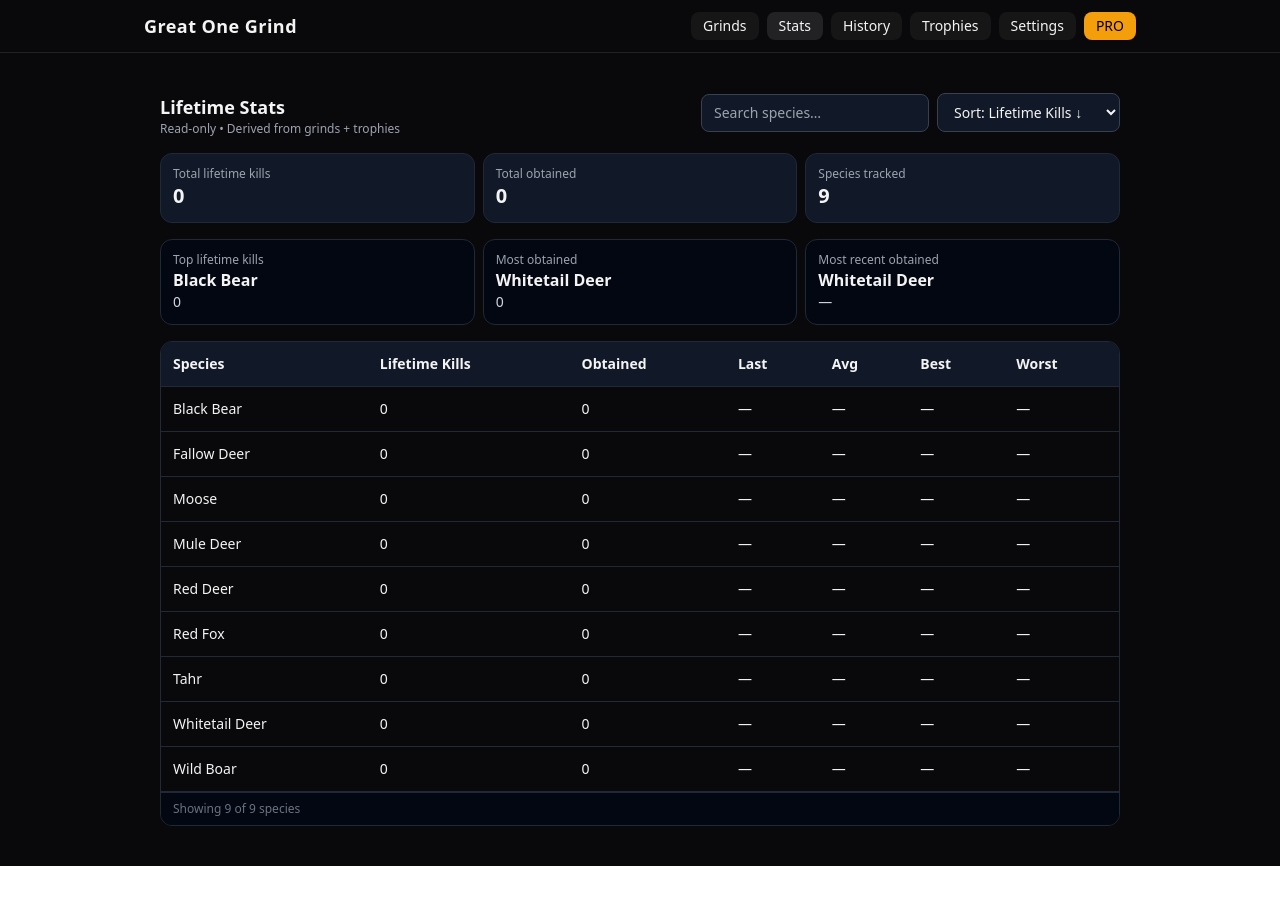
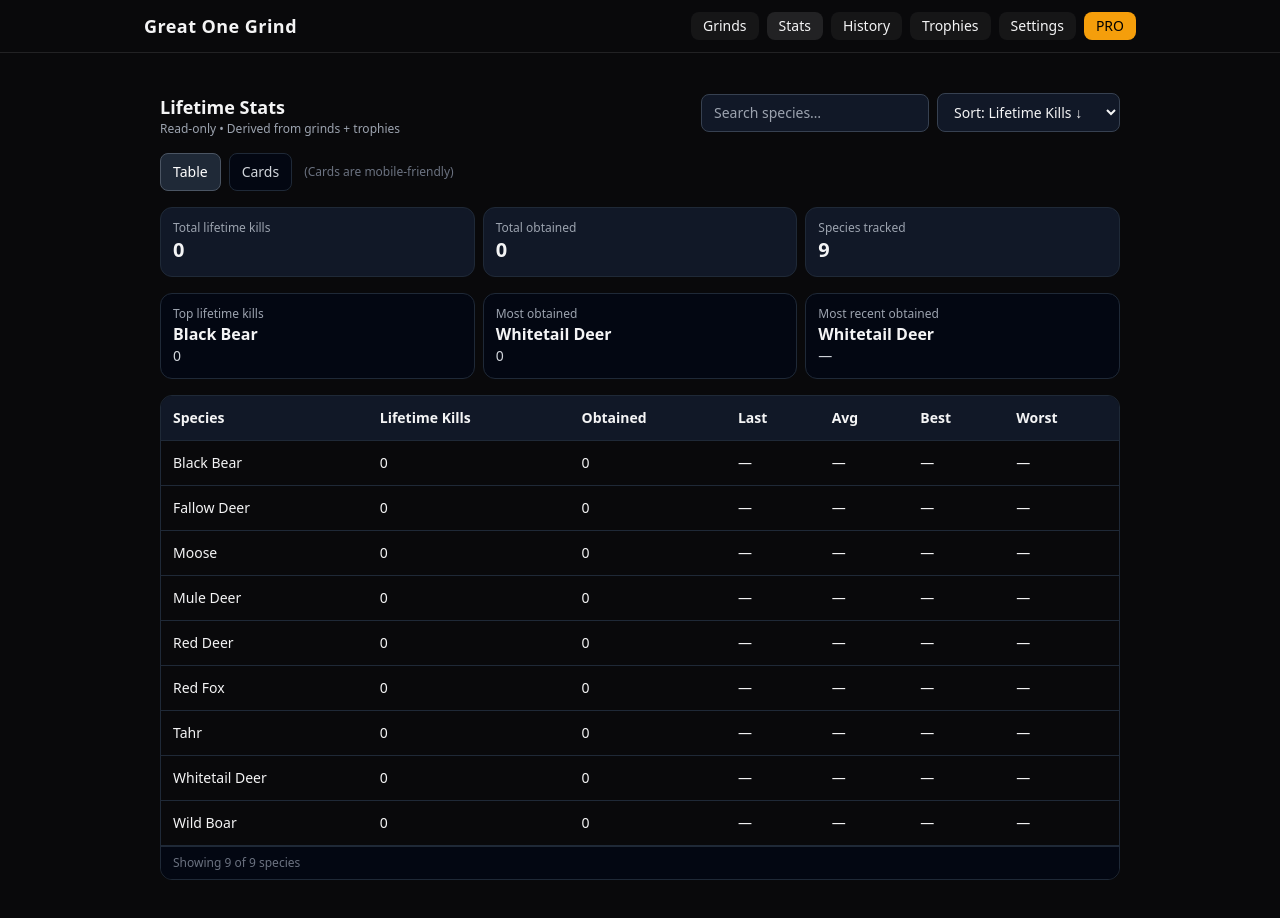
Before and after one commit to Camoford/great-one-grind, a React (Vite) app: page / in a window 1280 px wide. Both pictures are taken after a click on the button "Stats". Before the commit the page ends 866 px from the top, so only its background shows below. Built offline with nearby package versions, Linux system fonts and the light colour scheme.

Commit message:
Stats polish: add table/cards view toggle (read-only)

```diff
--- a/components/StatsDashboard.tsx
+++ b/components/StatsDashboard.tsx
@@ -3,10 +3,11 @@ import React, { useMemo, useState } from "react";
 import { useHunterStore } from "../store";
 
 /**
- * StatsDashboard — READ ONLY (POLISHED + HIGHLIGHTS)
+ * StatsDashboard — READ ONLY (POLISHED + HIGHLIGHTS + MOBILE CARDS)
  * - Lifetime kills per species (from grinds)
  * - Trophy stats (from trophies)
  * - Sort + Search + Summary + Top Highlights
+ * - View toggle: Table vs Cards (mobile-friendly)
  * - No mutations, no grinder logic changes
  */
 
@@ -35,6 +36,37 @@ type Row = {
 };
 
 type SortMode = "name" | "kills_desc" | "kills_asc" | "obtained_desc" | "last_desc";
+type ViewMode = "table" | "cards";
+
+function PillButton(props: {
+  active: boolean;
+  label: string;
+  onClick: () => void;
+}) {
+  return (
+    <button
+      onClick={props.onClick}
+      className={[
+        "px-3 py-2 rounded-lg text-sm border",
+        props.active
+          ? "bg-gray-800 border-gray-600 text-white"
+          : "bg-gray-950 border-gray-800 text-gray-300 hover:bg-gray-900/60",
+      ].join(" ")}
+      type="button"
+    >
+      {props.label}
+    </button>
+  );
+}
+
+function StatLine(props: { label: string; value: string }) {
+  return (
+    <div className="flex items-center justify-between gap-3">
+      <div className="text-xs text-gray-400">{props.label}</div>
+      <div className="text-sm font-medium text-gray-200">{props.value}</div>
+    </div>
+  );
+}
 
 export default function StatsDashboard() {
   const grinds = useHunterStore((s) => s.grinds);
@@ -42,6 +74,7 @@ export default function StatsDashboard() {
 
   const [sort, setSort] = useState<SortMode>("kills_desc");
   const [search, setSearch] = useState("");
+  const [view, setView] = useState<ViewMode>("table");
 
   const { rows, summary, highlights } = useMemo(() => {
     const killsBySpecies = new Map<string, number>();
@@ -50,23 +83,22 @@ export default function StatsDashboard() {
 
     // Lifetime kills (sum of grind kills by species)
     for (const g of grinds) {
-      const s = g.species || "";
+      const s = (g as any)?.species || "";
       if (!s) continue;
-      killsBySpecies.set(s, (killsBySpecies.get(s) || 0) + (g.kills || 0));
+      const k = Number((g as any)?.kills || 0);
+      killsBySpecies.set(s, (killsBySpecies.get(s) || 0) + (Number.isFinite(k) ? k : 0));
     }
 
     // Trophy-derived stats
-    for (const t of trophies) {
-      const s = t.species || "";
+    for (const t of trophies as any[]) {
+      const s = t?.species || "";
       if (!s) continue;
 
       const list = obtainedKillsBySpecies.get(s) || [];
-      if (typeof t.killsAtObtained === "number") {
-        list.push(t.killsAtObtained);
-      }
+      if (typeof t?.killsAtObtained === "number") list.push(t.killsAtObtained);
       obtainedKillsBySpecies.set(s, list);
 
-      if (typeof t.obtainedAt === "number") {
+      if (typeof t?.obtainedAt === "number") {
         const prev = lastObtainedBySpecies.get(s) || 0;
         if (t.obtainedAt > prev) lastObtainedBySpecies.set(s, t.obtainedAt);
       }
@@ -74,8 +106,8 @@ export default function StatsDashboard() {
 
     // Union of species from grinds + trophies
     const speciesSet = new Set<string>();
-    grinds.forEach((g) => g.species && speciesSet.add(g.species));
-    trophies.forEach((t) => t.species && speciesSet.add(t.species));
+    grinds.forEach((g: any) => g?.species && speciesSet.add(g.species));
+    trophies.forEach((t: any) => t?.species && speciesSet.add(t.species));
 
     const result: Row[] = [];
 
@@ -113,20 +145,20 @@ export default function StatsDashboard() {
     // Highlights (read-only)
     const topKills = [...result].sort(
       (a, b) => (b.lifetimeKills - a.lifetimeKills) || a.species.localeCompare(b.species)
-    )[0];
+    )[0] || null;
 
     const topObtained = [...result].sort(
       (a, b) => (b.obtainedCount - a.obtainedCount) || (b.lifetimeKills - a.lifetimeKills)
-    )[0];
+    )[0] || null;
 
     const mostRecent = [...result].sort(
       (a, b) => ((b.lastObtainedAt || 0) - (a.lastObtainedAt || 0)) || (b.obtainedCount - a.obtainedCount)
-    )[0];
+    )[0] || null;
 
     return {
       rows: result,
       summary: { totalLifetimeKills, totalObtained, trackedSpecies },
-      highlights: { topKills: topKills || null, topObtained: topObtained || null, mostRecent: mostRecent || null },
+      highlights: { topKills, topObtained, mostRecent },
     };
   }, [grinds, trophies]);
 
@@ -134,9 +166,7 @@ export default function StatsDashboard() {
     let list = [...rows];
 
     const q = search.trim().toLowerCase();
-    if (q) {
-      list = list.filter((r) => r.species.toLowerCase().includes(q));
-    }
+    if (q) list = list.filter((r) => r.species.toLowerCase().includes(q));
 
     const byName = (a: Row, b: Row) => a.species.localeCompare(b.species);
     const byKillsDesc = (a: Row, b: Row) => (b.lifetimeKills - a.lifetimeKills) || byName(a, b);
@@ -173,6 +203,7 @@ export default function StatsDashboard() {
 
   return (
     <div className="p-4 space-y-4">
+      {/* Header */}
       <div className="flex items-start justify-between gap-3 flex-wrap">
         <div>
           <h2 className="text-lg font-semibold">Lifetime Stats</h2>
@@ -199,6 +230,15 @@ export default function StatsDashboard() {
             <option value="last_desc">Sort: Last Obtained ↓</option>
             <option value="name">Sort: Species A–Z</option>
           </select>
+        </div>
+      </div>
+
+      {/* View toggle */}
+      <div className="flex items-center gap-2">
+        <PillButton active={view === "table"} label="Table" onClick={() => setView("table")} />
+        <PillButton active={view === "cards"} label="Cards" onClick={() => setView("cards")} />
+        <div className="text-xs text-gray-500 ml-1">
+          (Cards are mobile-friendly)
         </div>
       </div>
 
@@ -251,7 +291,8 @@ export default function StatsDashboard() {
         </div>
       </div>
 
-      {/* Table */}
+      {/* Table view */}
+      {view === "table" && (
         <div className="rounded-xl border border-gray-800 overflow-hidden">
           <div className="overflow-x-auto">
             <table className="w-full text-sm border-collapse">
@@ -295,6 +336,41 @@ export default function StatsDashboard() {
             Showing {pretty(filteredSorted.length)} of {pretty(rows.length)} species
           </div>
         </div>
+      )}
+
+      {/* Cards view */}
+      {view === "cards" && (
+        <div className="space-y-2">
+          {!filteredSorted.length && (
+            <div className="rounded-xl border border-gray-800 bg-gray-950 p-4 text-sm text-gray-400 text-center">
+              No matches.
+            </div>
+          )}
+
+          {filteredSorted.map((r) => (
+            <div key={r.species} className="rounded-xl border border-gray-800 bg-gray-950 p-4">
+              <div className="flex items-start justify-between gap-3">
+                <div className="text-base font-semibold">{r.species}</div>
+                <div className="text-sm text-gray-300">
+                  {pretty(r.lifetimeKills)} <span className="text-gray-500">kills</span>
+                </div>
+              </div>
+
+              <div className="mt-3 grid grid-cols-1 gap-2">
+                <StatLine label="Obtained" value={pretty(r.obtainedCount)} />
+                <StatLine label="Last obtained" value={fmtDate(r.lastObtainedAt)} />
+                <StatLine label="Avg (kills to obtained)" value={pretty(r.avgKills)} />
+                <StatLine label="Best (lowest)" value={pretty(r.bestKills)} />
+                <StatLine label="Worst (highest)" value={pretty(r.worstKills)} />
+              </div>
+            </div>
+          ))}
+
+          <div className="text-xs text-gray-500 text-center pt-1">
+            Showing {pretty(filteredSorted.length)} of {pretty(rows.length)} species
+          </div>
+        </div>
+      )}
     </div>
   );
 }
```
Lines whose indentation alone changed are shown as unchanged.
